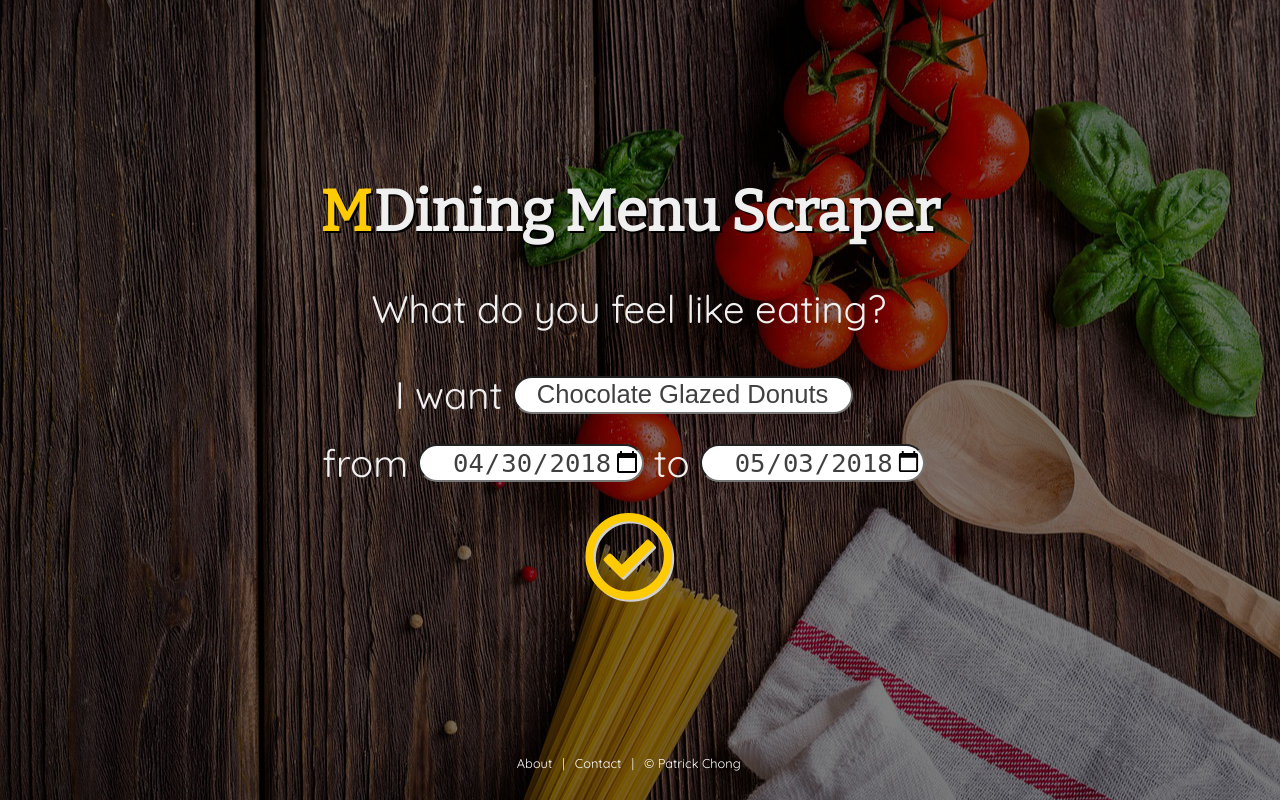
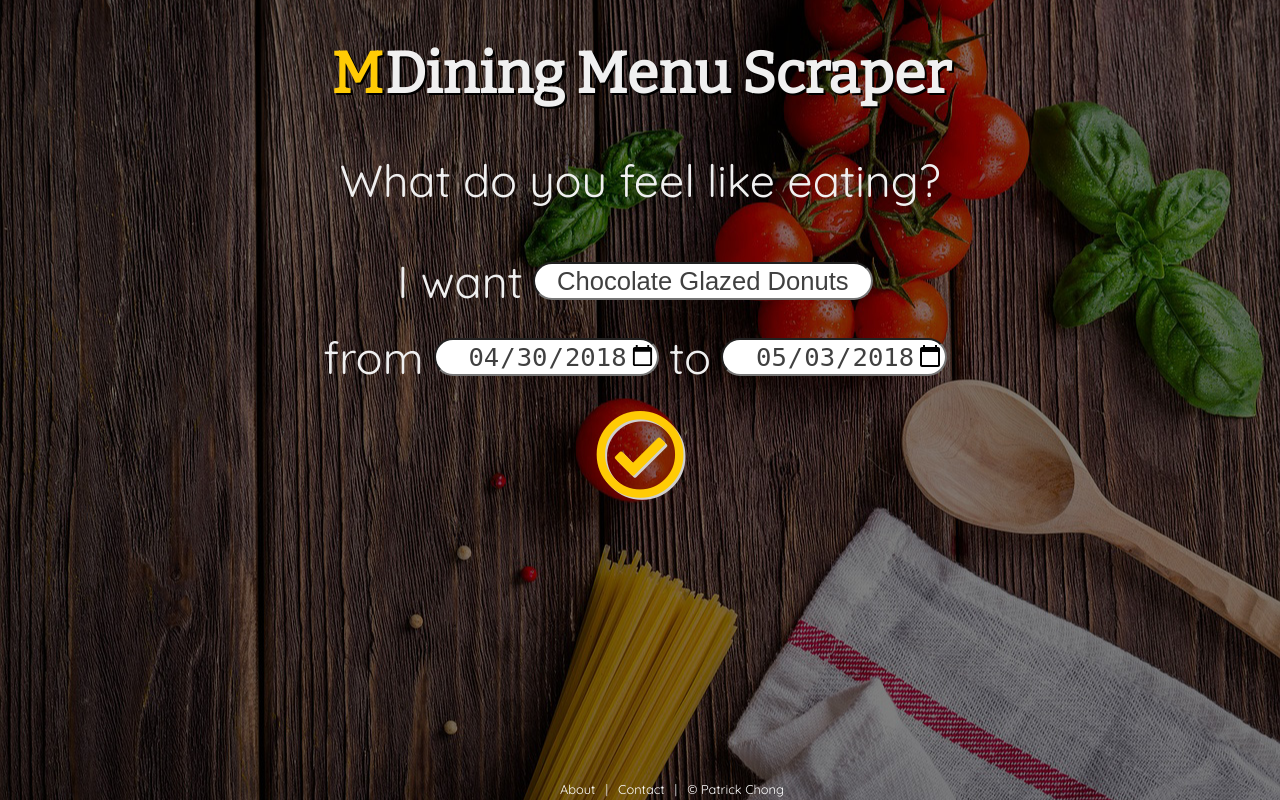
Before and after one commit to patrickxchong/mdiner, a Flask app: page / in a window 1280 px wide. Run offline with Flask 2, Linux system fonts and the light colour scheme; some libraries are stand-ins or nearby versions.

Commit message:
css updates

```diff
--- a/static/home.css
+++ b/static/home.css
@@ -16,16 +16,12 @@ body {
   background-position: center;
   background-repeat: no-repeat;
   background-size: cover;
-  width: 97%;
-  height: 97%;
-  display: grid;
-  grid-template-rows: 1fr;
-  grid-template-columns: 20vw 1fr 20vw;
-  justify-content: center;
-  align-content: center;
+  margin: 0px;
+  display: flex;
+  flex-direction: column;
   align-items: center;
   text-align: center;
-  font-size: 3vw;
+  font-size: 3.5vw;
   color: #F0F0F0;
 }
 
@@ -103,8 +99,21 @@ a {
 .footer {
   text-align: center;
   font-size: 1vw;
+  position:absolute;
+  bottom:1.5vw;
+  width:100%;
+  height:1vw;
+  padding-left: 5vw;
 }
 .footer a {
   color: white;
   margin: 0px 10px;
 }
+
+
+@media only screen and (max-width: 650px) {
+  body {
+      background-color: lightblue;
+      background-image: none;
+  }
+}
--- a/templates/home.html
+++ b/templates/home.html
@@ -4,6 +4,7 @@
 <head>
   <meta charset="UTF-8">
   <title>MDining Menu Scraper</title>
+  <meta name="viewport" content="width=device-width, initial-scale=1">
   <link rel="shortcut icon" href="{{ url_for('static', filename='favicon.png') }}">
   <link rel="stylesheet" href="https://use.fontawesome.com/releases/v5.0.10/css/all.css" integrity="sha384-+d0P83n9kaQMCwj8F4RJB66tzIwOKmrdb46+porD/OvrJ+37WqIM7UoBtwHO6Nlg"
     crossorigin="anonymous">
@@ -12,7 +13,6 @@
 </head>
 
 <body>
-  <div></div>
   <div>
     <h1>
       <div id="M">M</div>Dining Menu Scraper</h1>
@@ -41,8 +41,6 @@
       document.getElementById('end_input').value = date.toDateInputValue();
     </script>
   </div>
-  <div></div>
-  <div></div>
   <div class="footer">
     <p><a href="https://www.facebook.com/PatrickChongJinHua" target="_blank">About </a> | <a href="mailto:pcjh@umich.edu"> Contact </a> | <a>© Patrick Chong</a></p>
   </div>
--- a/templates/search.html
+++ b/templates/search.html
@@ -4,8 +4,8 @@
 <head>
   <meta charset="UTF-8">
   <title>MDining Menu Scraper</title>
+  <meta name="viewport" content="width=device-width, initial-scale=1.0">
   <link rel="shortcut icon" href="{{ url_for('static', filename='favicon.png') }}">
-  <meta name="viewport" content="width=device-width, initial-scale=1.0">
   <link rel="stylesheet" href="https://use.fontawesome.com/releases/v5.0.10/css/all.css" integrity="sha384-+d0P83n9kaQMCwj8F4RJB66tzIwOKmrdb46+porD/OvrJ+37WqIM7UoBtwHO6Nlg"
     crossorigin="anonymous">
   <link href="https://fonts.googleapis.com/css?family=Abril+Fatface|Bitter|Merriweather|Quicksand" rel="stylesheet">
@@ -17,7 +17,6 @@
 <body>
   <h1>
     <div id="M">M</div>Dining Menu Scraper</h1>
-  <br>
   <br>
   <a id="home" href="/">Return to Home</a>
   <br>
```
Also changed, not shown: static/search.css (+6 -5 lines).
